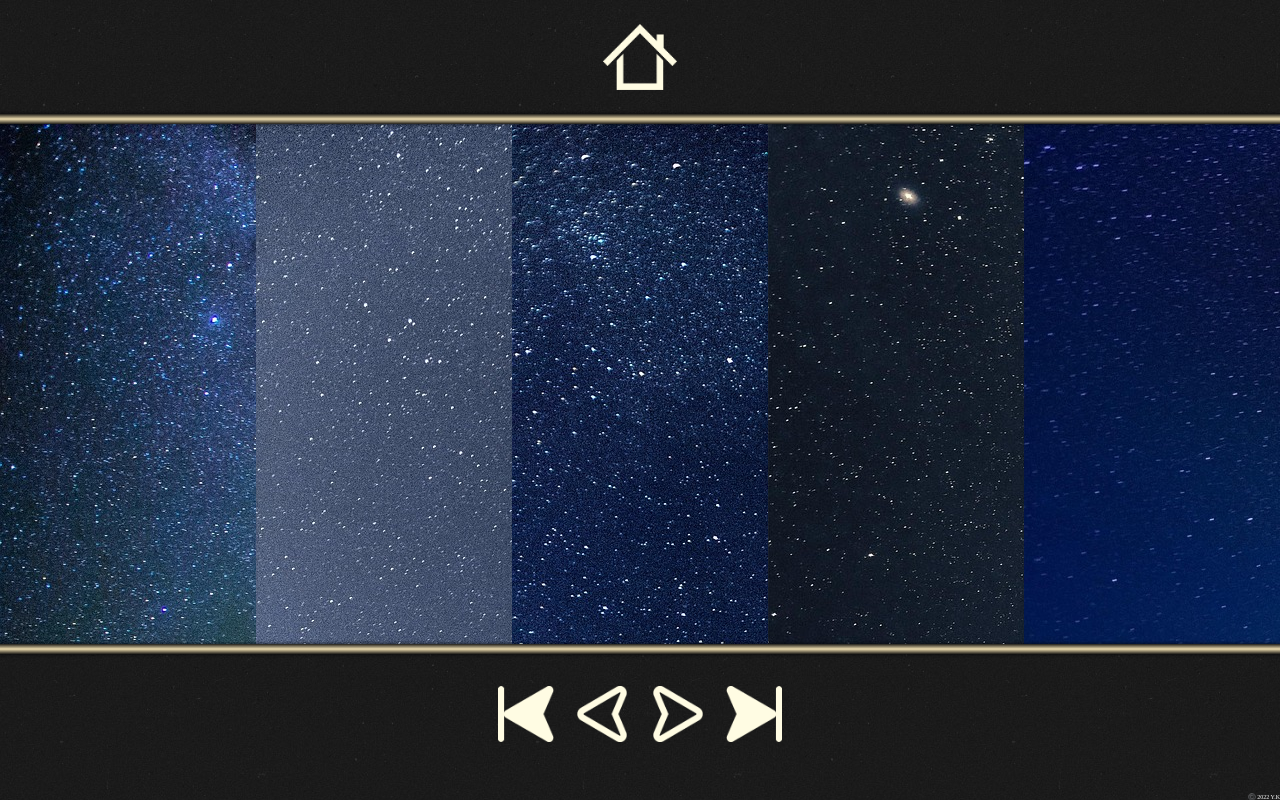
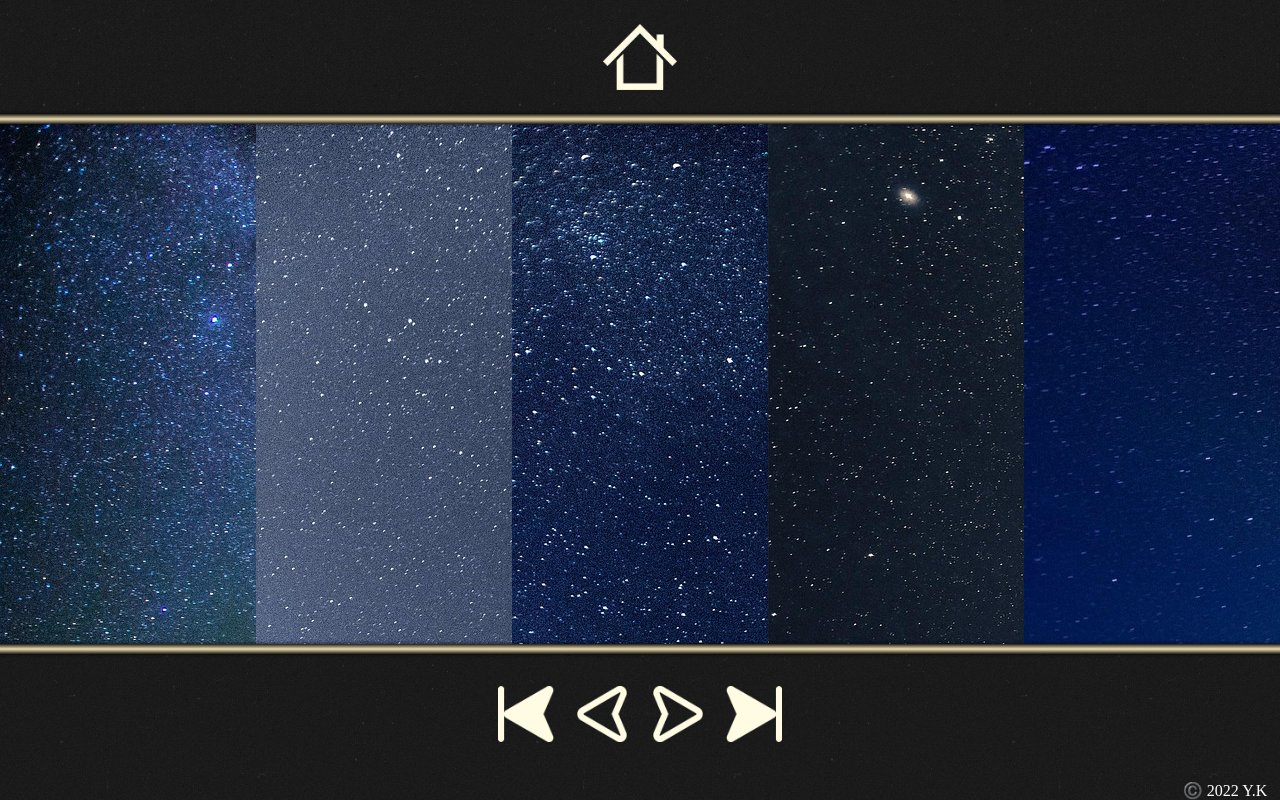
Before and after one commit to z-at-0/portfolio-No-002, a plain HTML site: page star/index.html in a window 1280 px wide. Shown: the top 800 px of the page. Drawn offline with Linux system fonts and the light colour scheme.

Commit message:
update files

```diff
--- a/css/index.css
+++ b/css/index.css
@@ -108,8 +108,8 @@ body {
 }
 .copyright {
 	position: fixed;
-	right: 0;
+	right: 1%;
 	bottom:0;
-	color: white;
-	font-size: 6px;
+	color: #ffffff;
+	font-size: 1em;
 }
```
